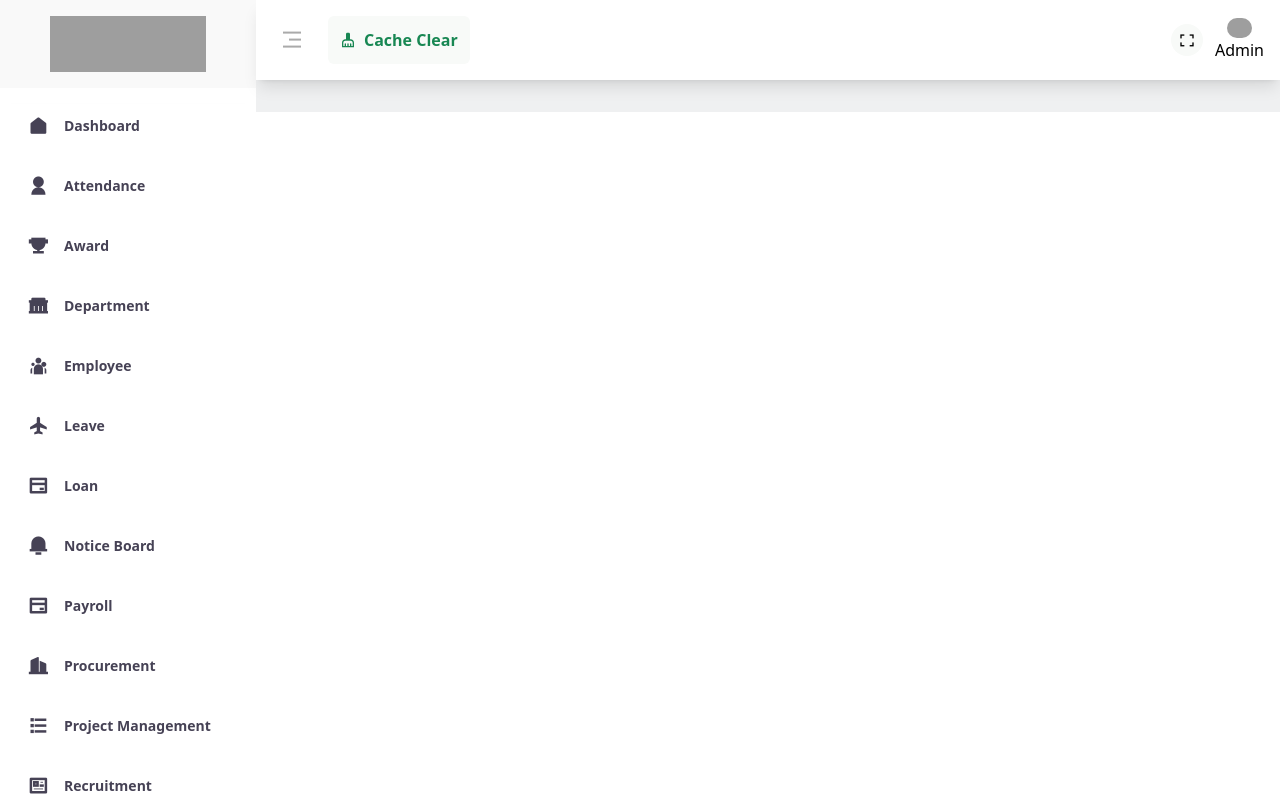
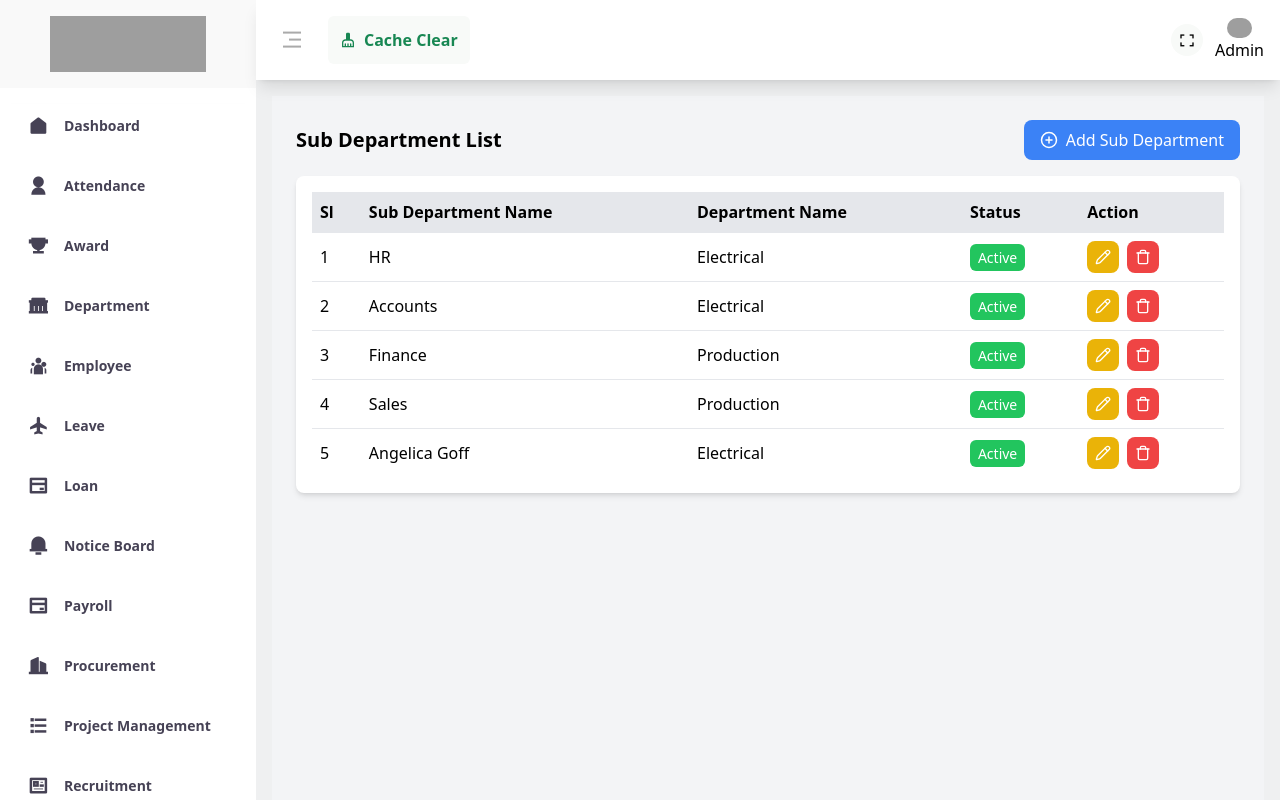
Before and after one commit to JULEEP/vendorpanel, a React (Create React App) app: page /subdepartment in a window 1280 px wide. Built offline with nearby package versions, Linux system fonts and the light colour scheme; grey boxes are pictures that could not be loaded.

Commit message:
done depatrtment

```diff
--- a/src/App.js
+++ b/src/App.js
@@ -7,6 +7,7 @@ import { Routes,Route } from "react-router-dom";
 import Homepage from "./Pages/Homepage";
 // import { Route } from "lucide-react";
 import AdminLayout from "./Layout/AdminLayout.jsx";
+import SubDepartmentList from "./Components/subdepartment.js";
 
 
 
@@ -17,6 +18,7 @@ function App() {
       <Routes>
         <Route path="/" element={<Homepage/>}/>
         <Route path="/department" element={<DepartmentList/>}/>
+        <Route path="/subdepartment" element={<SubDepartmentList/>}/>
       </Routes>
     </AdminLayout>
   );
--- /dev/null
+++ b/src/Components/subdepartment.js
@@ -0,0 +1,214 @@
+
+// import React from "react";
+// import { Pencil, Trash } from "lucide-react";
+
+// const SubDepartmentList = () => {
+//   const subDepartments = [
+//     { id: 1, name: "HR", department: "Electrical", status: "Active" },
+//     { id: 2, name: "Accounts", department: "Electrical", status: "Active" },
+//     { id: 3, name: "Finance", department: "Production", status: "Active" },
+//     { id: 4, name: "Sales", department: "Production", status: "Active" },
+//     { id: 5, name: "Angelica Goff", department: "Electrical", status: "Active" },
+//   ];
+
+//   return (
+//     <div className="p-6 bg-gray-100 min-h-screen">
+//       <div className="flex justify-between items-center mb-4">
+//         <h2 className="text-xl font-semibold">Sub Department List</h2>
+//         {/* Custom Tailwind Button */}
+//         <button className="bg-blue-500 text-white px-4 py-2 rounded-lg">
+//           Add Sub Department
+//         </button>
+//       </div>
+//       <div className="overflow-x-auto bg-white p-4 rounded-lg shadow-md">
+//         <table className="w-full border-collapse">
+//           <thead>
+//             <tr className="bg-gray-200 text-left">
+//               <th className="p-2">Sl</th>
+//               <th className="p-2">Sub Department Name</th>
+//               <th className="p-2">Department Name</th>
+//               <th className="p-2">Status</th>
+//               <th className="p-2">Action</th>
+//             </tr>
+//           </thead>
+//           <tbody>
+//             {subDepartments.map((subDept, index) => (
+//               <tr key={subDept.id} className="border-t">
+//                 <td className="p-2">{index + 1}</td>
+//                 <td className="p-2">{subDept.name}</td>
+//                 <td className="p-2">{subDept.department}</td>
+//                 <td className="p-2">
+//                   <span className="bg-green-500 text-white px-2 py-1 rounded-md text-sm">
+//                     {subDept.status}
+//                   </span>
+//                 </td>
+//                 <td className="p-2 flex space-x-2">
+//                   {/* Edit Button */}
+//                   <button className="bg-yellow-500 text-white p-2 rounded-lg">
+//                     <Pencil size={16} />
+//                   </button>
+//                   {/* Delete Button */}
+//                   <button className="bg-red-500 text-white p-2 rounded-lg">
+//                     <Trash size={16} />
+//                   </button>
+//                 </td>
+//               </tr>
+//             ))}
+//           </tbody>
+//         </table>
+//       </div>
+//     </div>
+//   );
+// };
+
+// export default SubDepartmentList;
+import React, { useState } from "react";
+import { Pencil, Trash, PlusCircle } from "lucide-react";
+
+const SubDepartmentList = () => {
+  const [subDepartments, setSubDepartments] = useState([
+    { id: 1, name: "HR", department: "Electrical", status: "Active" },
+    { id: 2, name: "Accounts", department: "Electrical", status: "Active" },
+    { id: 3, name: "Finance", department: "Production", status: "Active" },
+    { id: 4, name: "Sales", department: "Production", status: "Active" },
+    { id: 5, name: "Angelica Goff", department: "Electrical", status: "Active" },
+  ]);
+
+  const [formData, setFormData] = useState({ id: null, name: "", department: "", status: "Active" });
+  const [isEditing, setIsEditing] = useState(false);
+  const [showModal, setShowModal] = useState(false);
+
+  // Input change handler
+  const handleInputChange = (e) => {
+    setFormData({ ...formData, [e.target.name]: e.target.value });
+  };
+
+  // Add or Update SubDepartment
+  const handleSubmit = (e) => {
+    e.preventDefault();
+    if (isEditing) {
+      setSubDepartments(subDepartments.map(subDept => subDept.id === formData.id ? formData : subDept));
+      setIsEditing(false);
+    } else {
+      setSubDepartments([...subDepartments, { ...formData, id: subDepartments.length + 1 }]);
+    }
+    setShowModal(false);
+    setFormData({ id: null, name: "", department: "", status: "Active" });
+  };
+
+  // Edit SubDepartment
+  const handleEdit = (subDept) => {
+    setFormData(subDept);
+    setIsEditing(true);
+    setShowModal(true);
+  };
+
+  // Delete SubDepartment
+  const handleDelete = (id) => {
+    setSubDepartments(subDepartments.filter(subDept => subDept.id !== id));
+  };
+
+  return (
+    <div className="p-6 bg-gray-100 min-h-screen">
+      <div className="flex justify-between items-center mb-4">
+        <h2 className="text-xl font-semibold">Sub Department List</h2>
+        <button
+          className="bg-blue-500 text-white px-4 py-2 rounded-lg flex items-center"
+          onClick={() => setShowModal(true)}
+        >
+          <PlusCircle size={18} className="mr-2" /> Add Sub Department
+        </button>
+      </div>
+
+      {/* Table */}
+      <div className="overflow-x-auto bg-white p-4 rounded-lg shadow-md">
+        <table className="w-full border-collapse">
+          <thead>
+            <tr className="bg-gray-200 text-left">
+              <th className="p-2">Sl</th>
+              <th className="p-2">Sub Department Name</th>
+              <th className="p-2">Department Name</th>
+              <th className="p-2">Status</th>
+              <th className="p-2">Action</th>
+            </tr>
+          </thead>
+          <tbody>
+            {subDepartments.map((subDept, index) => (
+              <tr key={subDept.id} className="border-t">
+                <td className="p-2">{index + 1}</td>
+                <td className="p-2">{subDept.name}</td>
+                <td className="p-2">{subDept.department}</td>
+                <td className="p-2">
+                  <span className="bg-green-500 text-white px-2 py-1 rounded-md text-sm">
+                    {subDept.status}
+                  </span>
+                </td>
+                <td className="p-2 flex space-x-2">
+                  <button className="bg-yellow-500 text-white p-2 rounded-lg" onClick={() => handleEdit(subDept)}>
+                    <Pencil size={16} />
+                  </button>
+                  <button className="bg-red-500 text-white p-2 rounded-lg" onClick={() => handleDelete(subDept.id)}>
+                    <Trash size={16} />
+                  </button>
+                </td>
+              </tr>
+            ))}
+          </tbody>
+        </table>
+      </div>
+
+      {/* Add/Edit Modal */}
+      {showModal && (
+        <div className="fixed inset-0 bg-black bg-opacity-50 flex justify-center items-center">
+          <div className="bg-white p-6 rounded-lg shadow-lg w-96">
+            <h2 className="text-lg font-semibold mb-4">{isEditing ? "Edit" : "Add"} Sub Department</h2>
+            <form onSubmit={handleSubmit}>
+              <div className="mb-2">
+                <label className="block font-medium">Sub Department Name:</label>
+                <input
+                  type="text"
+                  name="name"
+                  value={formData.name}
+                  onChange={handleInputChange}
+                  required
+                  className="w-full p-2 border rounded-md"
+                />
+              </div>
+              <div className="mb-2">
+                <label className="block font-medium">Department Name:</label>
+                <input
+                  type="text"
+                  name="department"
+                  value={formData.department}
+                  onChange={handleInputChange}
+                  required
+                  className="w-full p-2 border rounded-md"
+                />
+              </div>
+              <div className="mb-2">
+                <label className="block font-medium">Status:</label>
+                <select
+                  name="status"
+                  value={formData.status}
+                  onChange={handleInputChange}
+                  className="w-full p-2 border rounded-md"
+                >
+                  <option value="Active">Active</option>
+                  <option value="Inactive">Inactive</option>
+                </select>
+              </div>
+              <div className="flex justify-end space-x-2">
+                <button type="button" onClick={() => setShowModal(false)} className="bg-gray-400 px-4 py-2 rounded-lg text-white">Cancel</button>
+                <button type="submit" className="bg-blue-500 px-4 py-2 rounded-lg text-white">
+                  {isEditing ? "Update" : "Add"}
+                </button>
+              </div>
+            </form>
+          </div>
+        </div>
+      )}
+    </div>
+  );
+};
+
+export default SubDepartmentList;
```
